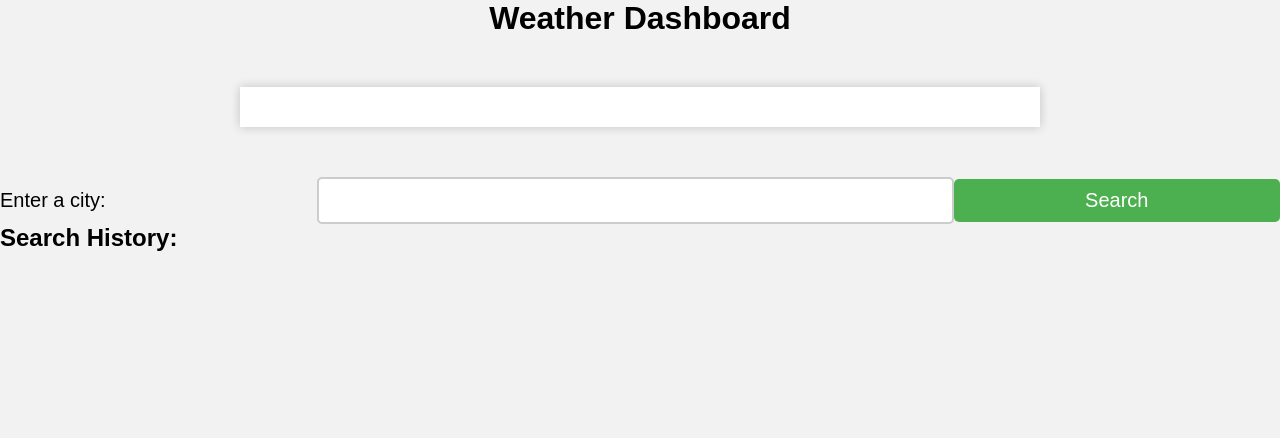
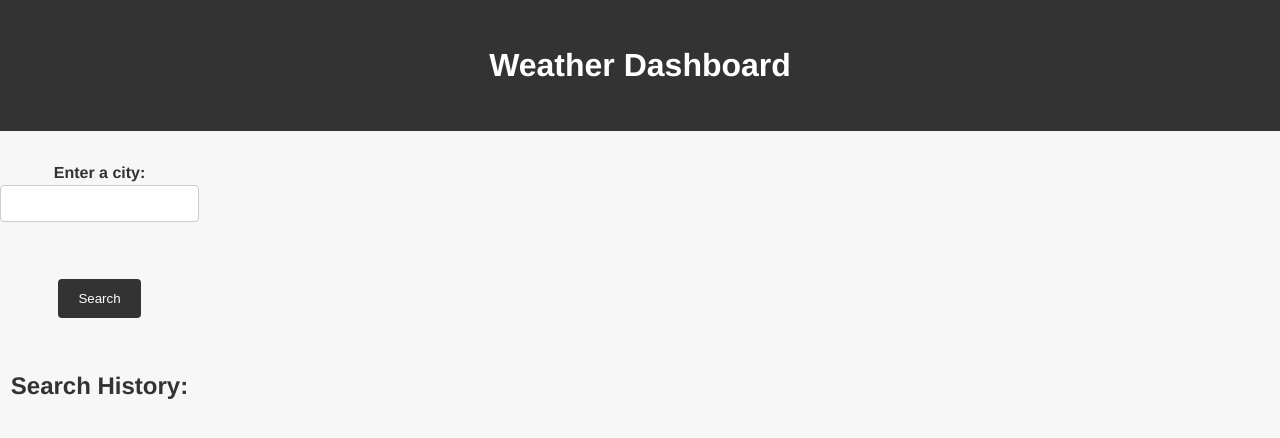
Before and after one commit to sschrimmer/The-Weather-App, a plain HTML site: page index.html in a window 1280 px wide. Drawn offline with Linux system fonts and the light colour scheme.

Commit message:
css and JS

```diff
--- a/script.js
+++ b/script.js
@@ -1,68 +1,57 @@
-const apiKey = "";
+const apiKey = "776d32a6f5a516549583054da0a4371e";
 const searchHistory = JSON.parse(localStorage.getItem("searchHistory")) || [];
-
 const cityInput = document.getElementById("city-input");
 const searchBtn = document.getElementById("search-btn");
 const searchHistoryDiv = document.getElementById("search-history");
 const currentWeatherDiv = document.getElementById("current-weather");
 const forecastDiv = document.getElementById("forecast");
-
 // Handle search form submission
 function handleSearch(e) {
     e.preventDefault();
-
     const city = cityInput.value.trim();
-
-//Get city coordinates from OpenWeatherMap API
-return fetch('https://api.openweathermap.org/data/2.5/weather?q=${city}&appid=${apiKey}')
+    // Get city coordinates from OpenWeatherMap API
+    return fetch(`https://api.openweathermap.org/data/2.5/weather?q=${city}&appid=${apiKey}`)
         .then(response => {
             if (!response.ok) {
                 throw new Error("City not found");
-
             }
             return response.json();
         })
-
         .then(data => {
             if (!data.name) {
-		throw new Error("city name not found in response");
-
+                throw new Error("City name not found in response");
             }
-
             // Save search to search history
             searchHistory.unshift(data.name);
             localStorage.setItem("searchHistory", JSON.stringify(searchHistory));
             renderSearchHistory();
-
             // Get weather data for city using coordinates
             const lat = data.coord.lat;
             const lon = data.coord.lon;
-return fetch('https://api.openweathermap.org/data/2.5/forecast?lat=${lat}&lon=${lon}&appid=${apiKey}');
+            return fetch(`https://api.openweathermap.org/data/2.5/forecast?lat=${lat}&lon=${lon}&appid=${apiKey}`);
         })
         .then(response => response.json())
         .then(data => {
-	//Render current weather and 5-day forecast
+            // Render current weather and 5-day forecast
             const currentWeather = data.list[0];
             const forecast = data.list.slice(1, 6);
-
             currentWeatherDiv.innerHTML = `
                 <h2>${city}</h2>
                 <p>Date: ${new Date(currentWeather.dt * 1000).toLocaleDateString()}</p>
-	<p>Humidity: ${currentWeather.main.humidty}%</p>
-	<p>Wind Speed: ${currentWeather.wind.speed} m/s<p>
-	<img src= "https://openweathermap.org/img/w/${currentWeather.weather[0].icon}.png" alt="${currentWeather.weather[0].description}">
-
+                <p>Temperature: ${kelvinToCelsius(currentWeather.main.temp)} &deg;F</p>
+                <p>Humidity: ${currentWeather.main.humidity} %</p>
+                <p>Wind Speed: ${currentWeather.wind.speed} m/s</p>
+                <img src="https://openweathermap.org/img/w/${currentWeather.weather[0].icon}.png" alt="${currentWeather.weather[0].description}">
             `;
-
             let forecastHtml = "<h2>5-Day Forecast:</h2>";
             forecast.forEach(forecastItem => {
                 forecastHtml += `
                     <div>
                         <p>Date: ${new Date(forecastItem.dt * 1000).toLocaleDateString()}</p>
                         <p>Temperature: ${kelvinToCelsius(forecastItem.main.temp)} &deg;F</p>
-		<p>Humidity: $(forecastItem.main.humidty}%apiKey=" %</p>
+                        <p>Humidity: ${forecastItem.main.humidity} %</p>
                         <p>Wind Speed: ${forecastItem.wind.speed} m/s</p>
-		<img src="https://openweathermap.org/img/w/${forecastItem.weather[0].icon}.png" alt="$(forecastItem.weather[0].description}">
+                        <img src="https://openweathermap.org/img/w/${forecastItem.weather[0].icon}.png" alt="${forecastItem.weather[0].description}">
                     </div>
                 `;
             });
@@ -72,40 +61,30 @@ return fetch('https://api.openweathermap.org/data/2.5/forecast?lat=${lat}&lon=${
             console.error(error);
             alert(error.message);
         });
-
-//Clear input field
+    // Clear input field
     cityInput.value = "";
-
 }
-
-//Convert temperature from Kelvin to farenheight
-function kelvinToCelsius(Kelvin) {
+    // Convert temperature from Kelvin to Celsius
+    function kelvinToCelsius(kelvin) {
     return ((kelvin - 273.15)* 9/5 +32).toFixed(1);
     }
-
-//Render search history
+ // Render search history
 function renderSearchHistory() {
     let searchHistoryHtml = "<h2>Search History:</h2>";
     searchHistory.forEach(city => {
-		searchHistoryHtml += '<div class="search-history-item">${city}</div>';
-
+        searchHistoryHtml += `<div class="search-history-item">${city}</div>`;
     });
-
     searchHistoryDiv.innerHTML = searchHistoryHtml;
-
-//Add click event listeners to search history items
+    // Add click event listeners to search history items
     const searchHistoryItems = document.querySelectorAll(".search-history-item");
     searchHistoryItems.forEach(item => {
-	item.addEventListener("click", () => {
         item.addEventListener("click", () => {
             cityInput.value = item.innerText;
             searchBtn.click();
         });
     });
-})}
-
-//Initialize search history on page load
+}
+// Initialize search history on page load
 renderSearchHistory();
-
 // Add submit event listener to search form
 document.getElementById("search-form").addEventListener("submit", handleSearch);
--- a/style.css
+++ b/style.css
@@ -1,64 +1,108 @@
-* {
-	box-sizing: border-box;
+/* Global styles */
+body {
+	font-family: 'Helvetica Neue', Helvetica, Arial, sans-serif;
+	font-size: 16px;
+	line-height: 1.5;
+	color: #333;
+	background-color: #f7f7f7;
 	margin: 0;
 	padding: 0;
   }
 
-body {
-	background-color: #f2f2f2;
-	font-family: Arial, sans-serif;
+  /* Header styles */
+  header {
+	padding: 20px;
+	background-color: #333;
+	color: #fff;
+	text-align: center;
   }
 
-.container {
-	max-width: 800px;
-	margin: 50px auto;
-	padding: 20px;
-	background-color: #fff;
-	box-shadow: 0 0 10px rgba(0, 0, 0, 0.2);
+  main {
+	display: flex;
+	flex-direction: row-reverse;
+	justify-content: flex-end;
+
   }
 
-h1 {
-	text-align: center;
-	margin-bottom: 20px;
+  /* Main container styles */
+  .container {
+	display: flex;
+	flex-direction: column;
+	justify-content: center;
+	align-items: center;
+	margin-top: 50px;
   }
 
+  /* Current weather container styles */
+  #current-weather {
+	display: flex;
+	flex-direction: column;
+	align-items: center;
+	margin-bottom: 30px;
+  }
+
+  /* Forecast container styles */
+  #forecast {
+	display: flex;
+
+  }
+  #forecast > div {
+	padding-left: 6%;
+	padding-right: 2%;
+	border:#333;
+	border-style: solid;
+  }
+
+  /* Form container styles */
+  .left-container {
+	display: flex;
+	flex-direction: column;
+	align-items: center;
+	margin-top: 30px;
+  }
+
+  /* Form styles */
   form {
 	display: flex;
-	flex-wrap: wrap;
+	flex-direction: column;
 	align-items: center;
   }
 
   label {
-	flex: 1;
-	margin-right: 10px;
-	font-size: 20px;
+	font-weight: bold;
   }
 
-input {
-	flex: 2;
+  input[type=text] {
 	padding: 10px;
-	font-size: 20px;
-	border: 2px solid #ccc;
-	border-radius: 5px;
+	margin-bottom: 20px;
+	border: 1px solid #ccc;
+	border-radius: 4px;
+	box-sizing: border-box;
+	width: 100%;
   }
 
-button {
-	flex: 1;
-	padding: 10px;
-	font-size: 20px;
-	background-color: #4CAF50;
+  button[type=submit] {
+	background-color: #333;
 	color: #fff;
+	padding: 12px 20px;
 	border: none;
-	border-radius: 5px;
+	border-radius: 4px;
 	cursor: pointer;
-	transition: background-color 0.3s ease;
   }
 
-button:hover {
-	background-color: #3e8e41;
+  button[type=submit]:hover {
+	background-color: #555;
   }
 
-#weather-data {
-	margin-top: 20px;
-	font-size: 20px;
+  /* Search history container styles */
+  #search-history {
+	margin-top: 30px;
   }
+
+  /* Footer styles */
+  footer {
+	padding: 20px;
+	background-color: #333;
+	color: #fff;
+	text-align: center;
+  }
```
Lines whose indentation alone changed are shown as unchanged.
